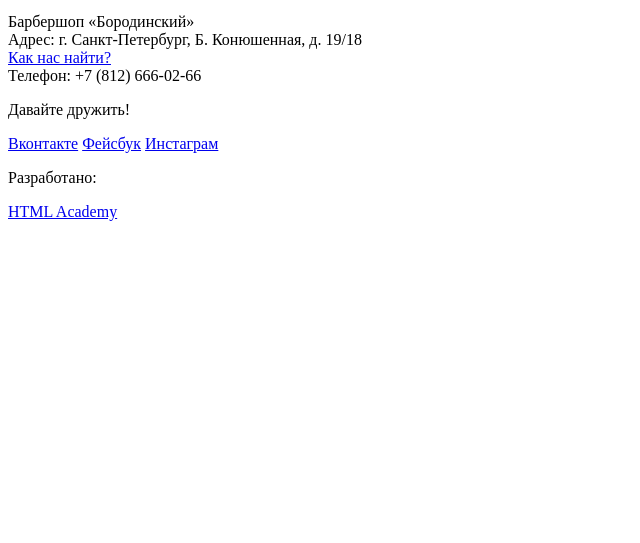
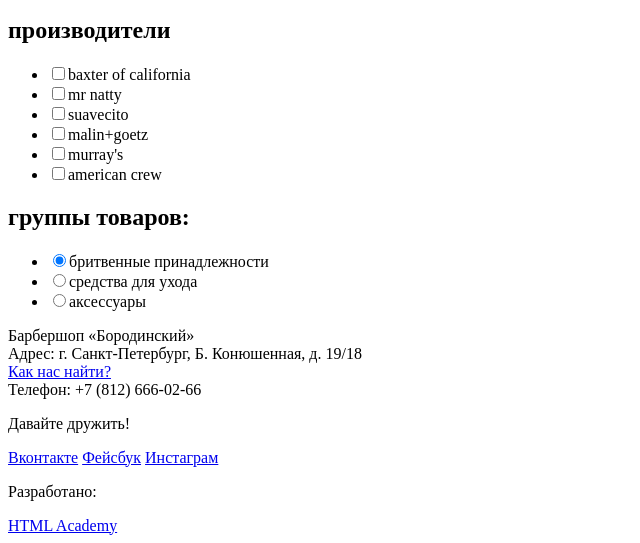
Before and after one commit to demries/barbershop, a plain HTML site: page shop.html in a window 1280 px wide. Shown: the part 313-856 px from the top of the page, without its empty margins (0-640 px from the left). Before the commit the page ends 800 px from the top, so only its background shows below. Drawn offline with Linux system fonts and the light colour scheme.

Commit message:
Неправельная разметка "Фильтров"

```diff
--- a/shop.html
+++ b/shop.html
@@ -31,6 +31,61 @@
             <li><a href="#">магазин</a></li>
             <li>средства для ухода</li>
         </ul>
+        <section class="fabricator">
+            <h2 class="fabricator-title">производители</h2>
+            <ul class="fabricator-list">
+                <li>
+                    <label for="fabricator-item-1">
+                        <input type="checkbox" id="fabricator-item-1" name="fabricator">baxter of california
+                    </label>
+                </li>
+                <li>
+                    <label for="fabricator-item-2">
+                        <input type="checkbox" id="fabricator-item-2" name="fabricator">mr natty
+                    </label>
+                </li>
+                <li>
+                    <label for="fabricator-item-3">
+                        <input type="checkbox" id="fabricator-item-3" name="fabricator">suavecito
+                    </label>
+                </li>
+                <li>
+                    <label for="fabricator-item-4">
+                        <input type="checkbox" id="fabricator-item-4" name="fabricator">malin+goetz
+                    </label>
+                </li>
+                <li>
+                    <label for="fabricator-item-5">
+                        <input type="checkbox" id="fabricator-item-5" name="fabricator">murray's
+                    </label>
+                </li>
+                <li>
+                    <label for="fabricator-item-6">
+                        <input type="checkbox" id="fabricator-item-6" name="fabricator">american crew
+                    </label>
+                </li>
+            </ul>
+        </section>
+        <section class="product-groups">
+            <h2 class="product-groups-title">группы товаров:</h2>
+            <ul class="product-groups-list">
+                <li>
+                    <label for="product-groups-item-1">
+                        <input type="radio" id="product-groups-item-1" name="productGroups" checked>бритвенные принадлежности
+                    </label>
+                </li>
+                <li>
+                    <label for="product-groups-item-2">
+                        <input type="radio" id="product-groups-item-2" name="productGroups">средства для ухода
+                    </label>
+                </li>
+                <li>
+                    <label for="product-groups-item-3">
+                        <input type="radio" id="product-groups-item-3" name="productGroups">аксессуары
+                    </label>
+                </li>
+            </ul>
+        </section>
     </main>
     <footer class="main-footer">
         <div class="container">
```
